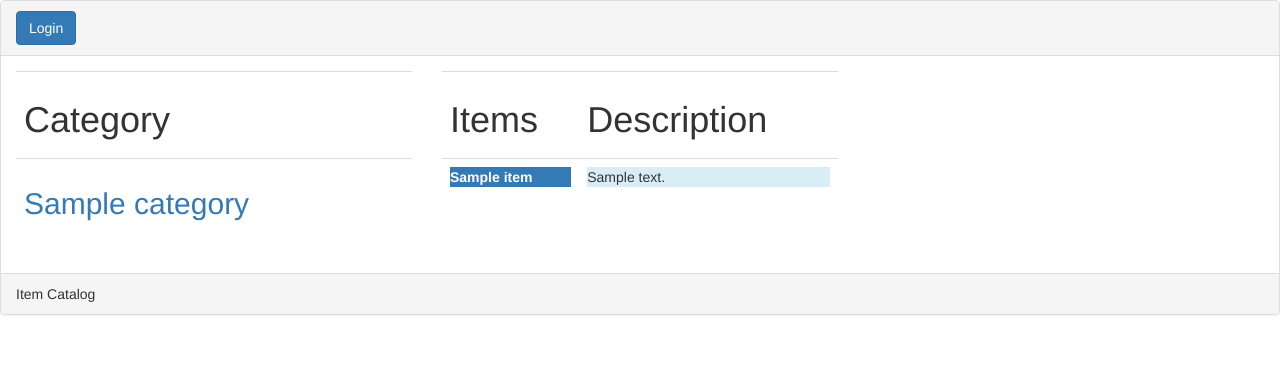
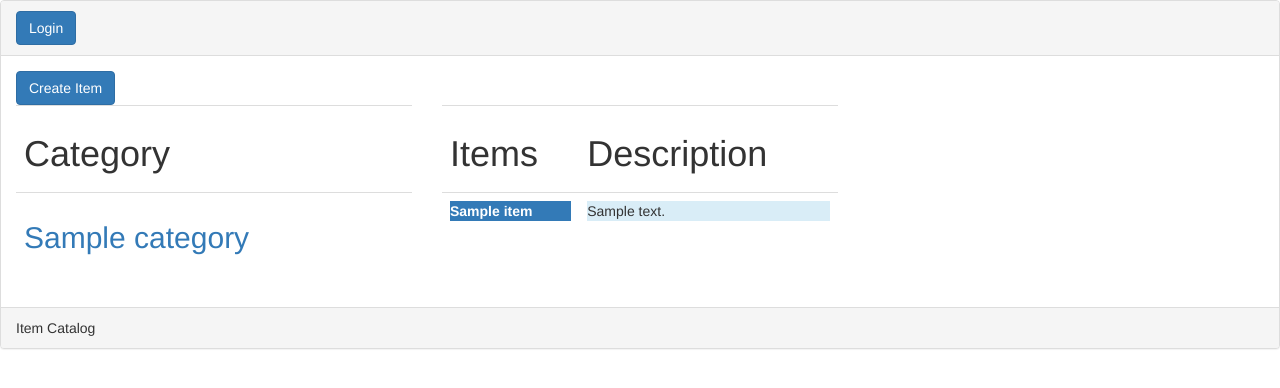
Before and after one commit to Ryuu-Naisho/itemCatalog, a Flask app: page / in a window 1280 px wide. Shown: the top 388 px of the page. Run offline with Flask 2, Linux system fonts and the light colour scheme; tables that the repository leaves empty hold one stand-in row (values such as "Sample post"); some libraries are stand-ins or nearby versions.

Commit message:
Add create item button.

```diff
--- a/templates/home.html
+++ b/templates/home.html
@@ -1,6 +1,9 @@
 {% with user = user %}
 	{% include 'components/header.html' %}
 {% endwith %}
+	<a href="{{url_for('createItem')}}">
+		<button type="button" class="btn btn-primary">Create Item</button>
+	</a>
 	<div class='row'>
 		<div class='col-xs-6 col-md-4'>
 			{% with categories = categories%}
```
